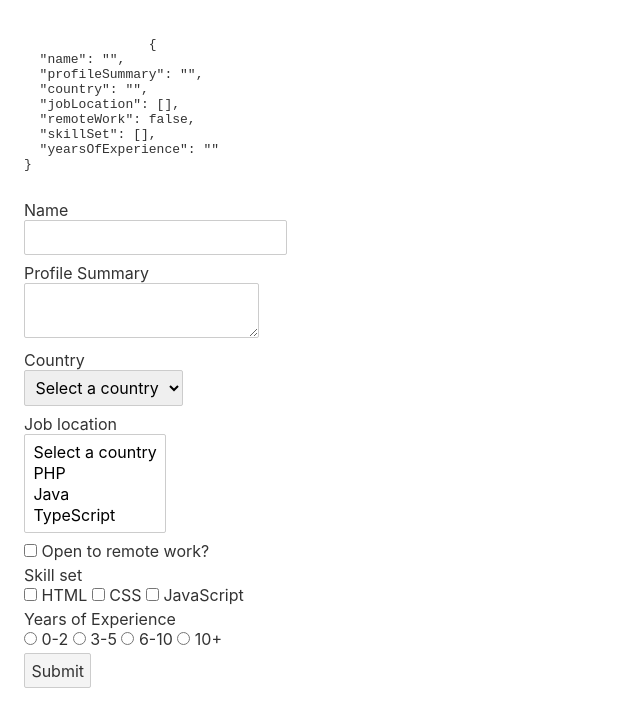
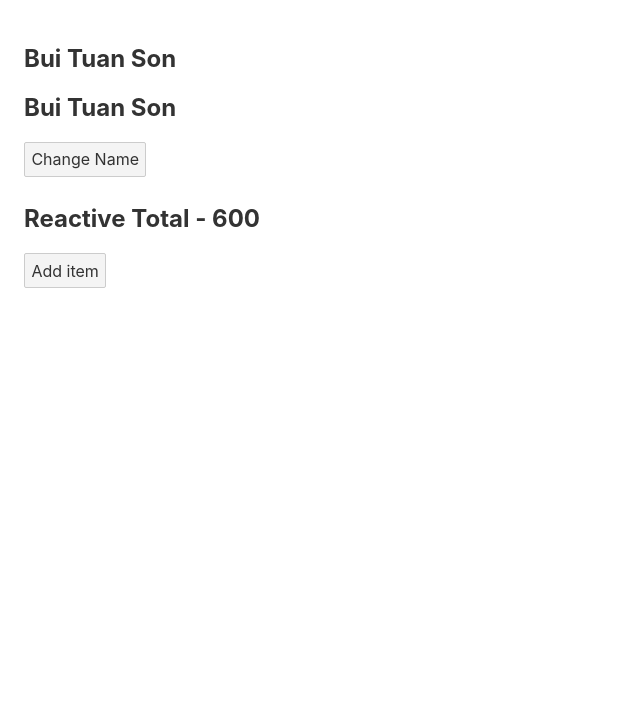
Before and after one commit to tuanson1985/svelte-tutorial, a Svelte app: page / in a window 1280 px wide. Shown: the top 726 px of the page, without its empty margins (0-640 px from the left). Built offline with nearby package versions, Linux system fonts and the light colour scheme.

Commit message:
Reactive Declarations

```diff
--- a/src/App.svelte
+++ b/src/App.svelte
@@ -1,126 +1,51 @@
 <script>
-  const formValues = {
-    name: "",
-    profileSummary: "",
-    country: "",
-    jobLocation: [],
-    remoteWork: false,
-    skillSet: [],
-    yearsOfExperience: "",
-  };
-
-  function submitForm() {
-    console.log("form values", formValues);
+  let firstName = "Bui";
+  let lastName = "Tuan Son";
+  $: fullName = `${firstName} ${lastName}`;
+  $: {
+    const greet = `Fullname is ${firstName} ${lastName}`;
+    console.log(greet);
   }
+  let items = [
+    {
+      id: 1,
+      title: "TV",
+      price: 100,
+    },
+    {
+      id: 2,
+      title: "Phone",
+      price: 200,
+    },
+    {
+      id: 3,
+      title: "Laptop",
+      price: 300,
+    },
+  ];
+  $: total = items.reduce((total, curr) => (total = total + curr.price), 0);
 </script>
 
 <main>
-  <div>
-    <pre>
-		{JSON.stringify(formValues, null, 2)}
-	</pre>
-  </div>
-  <form on:submit|preventDefault={submitForm}>
-    <div>
-      <label for="name">Name</label>
-      <input type="text" id="name" bind:value={formValues.name} />
-    </div>
+  <h2>{firstName} {lastName}</h2>
 
-    <div>
-      <label for="profile">Profile Summary</label>
-      <textarea name="" id="profile" bind:value={formValues.profileSummary} />
-    </div>
+  <h2>{fullName}</h2>
 
-    <div>
-      <label for="country">Country</label>
-      <select id="country" bind:value={formValues.country}>
-        <option value="">Select a country</option>
-        <option value="india">India</option>
-        <option value="vietname">Vietnam</option>
-        <option value="singapore">Singapore</option>
-      </select>
-    </div>
+  <button
+    on:click={() => {
+      firstName = "Son";
+      lastName = "Bui Tuan";
+    }}>Change Name</button
+  >
 
-    <div>
-      <label for="job-location">Job location</label>
-      <select id="job-location" bind:value={formValues.jobLocation} multiple>
-        <option value="">Select a country</option>
-        <option value="php">PHP</option>
-        <option value="java">Java</option>
-        <option value="typescript">TypeScript</option>
-      </select>
-    </div>
+  <h2>Reactive Total - {total}</h2>
 
-    <div>
-      <input
-        type="checkbox"
-        id="remoteWork"
-        bind:checked={formValues.remoteWork}
-      />
-      <label for="remoteWork">Open to remote work?</label>
-    </div>
-
-    <div>
-      <label>Skill set</label>
-      <input
-        type="checkbox"
-        id="html"
-        value="html"
-        bind:group={formValues.skillSet}
-      />
-      <label for="html">HTML</label>
-      <input
-        type="checkbox"
-        id="css"
-        value="css"
-        bind:group={formValues.skillSet}
-      />
-      <label for="css">CSS</label>
-      <input
-        type="checkbox"
-        id="javascript"
-        value="javascript"
-        bind:group={formValues.skillSet}
-      />
-      <label for="javascript">JavaScript</label>
-    </div>
-
-    <div>
-      <label>Years of Experience</label>
-      <input
-        type="radio"
-        id="0-2"
-        value="0-2"
-        bind:group={formValues.yearsOfExperience}
-      />
-      <label for="0-2">0-2</label>
-      <input
-        type="radio"
-        id="3-5"
-        value="3-5"
-        bind:group={formValues.yearsOfExperience}
-      />
-      <label for="3-5">3-5</label>
-      <input
-        type="radio"
-        id="6-10"
-        value="6-10"
-        bind:group={formValues.yearsOfExperience}
-      />
-      <label for="6-10">6-10</label>
-      <input
-        type="radio"
-        id="10+"
-        value="10+"
-        bind:group={formValues.yearsOfExperience}
-      />
-      <label for="10+">10+</label>
-    </div>
-
-    <div>
-      <button>Submit</button>
-    </div>
-  </form>
+  <button
+    on:click={() =>
+      (items = [...items, { id: 4, title: "Keyboard", price: 50 }])}
+  >
+    Add item
+  </button>
 </main>
 
 <style>
```
